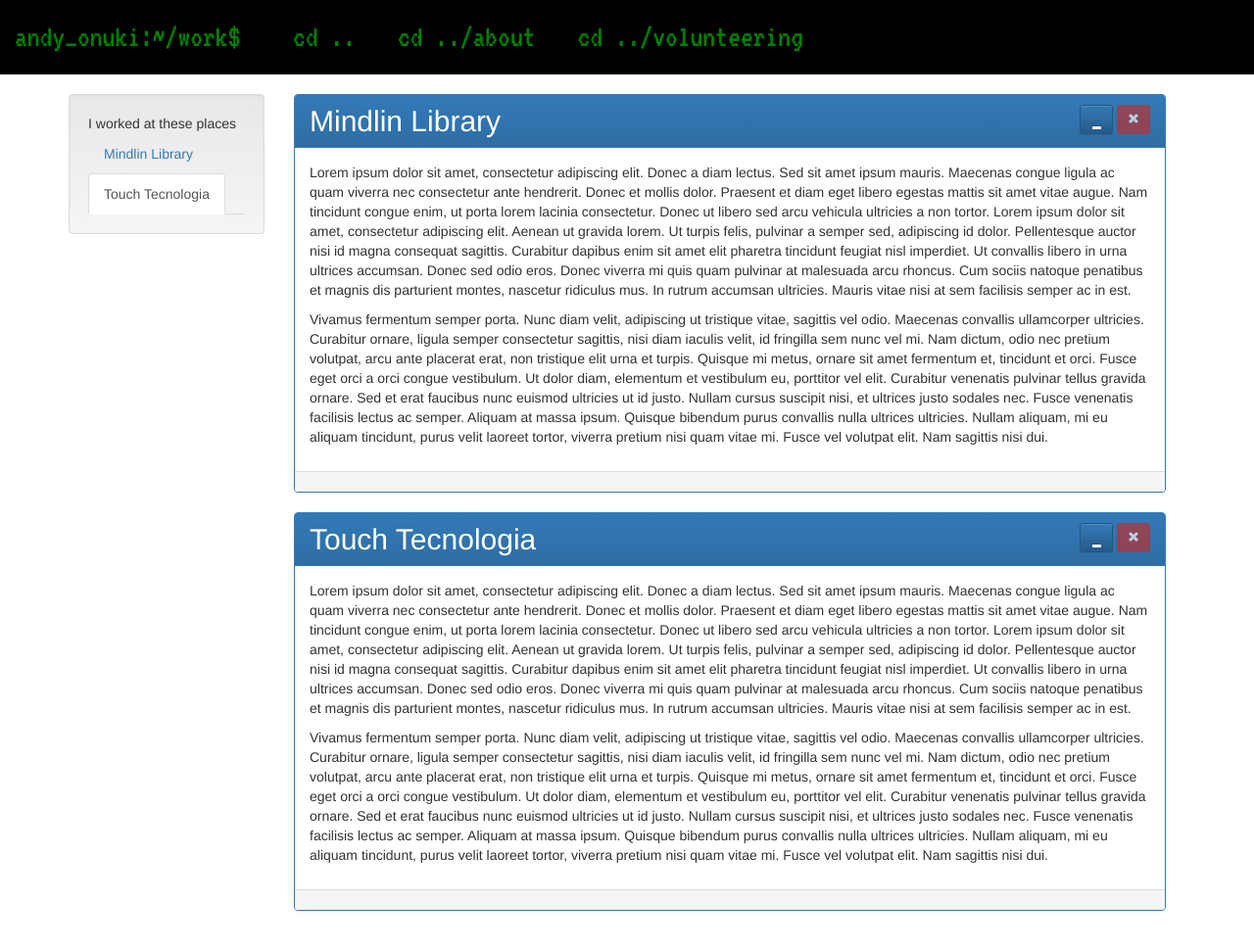
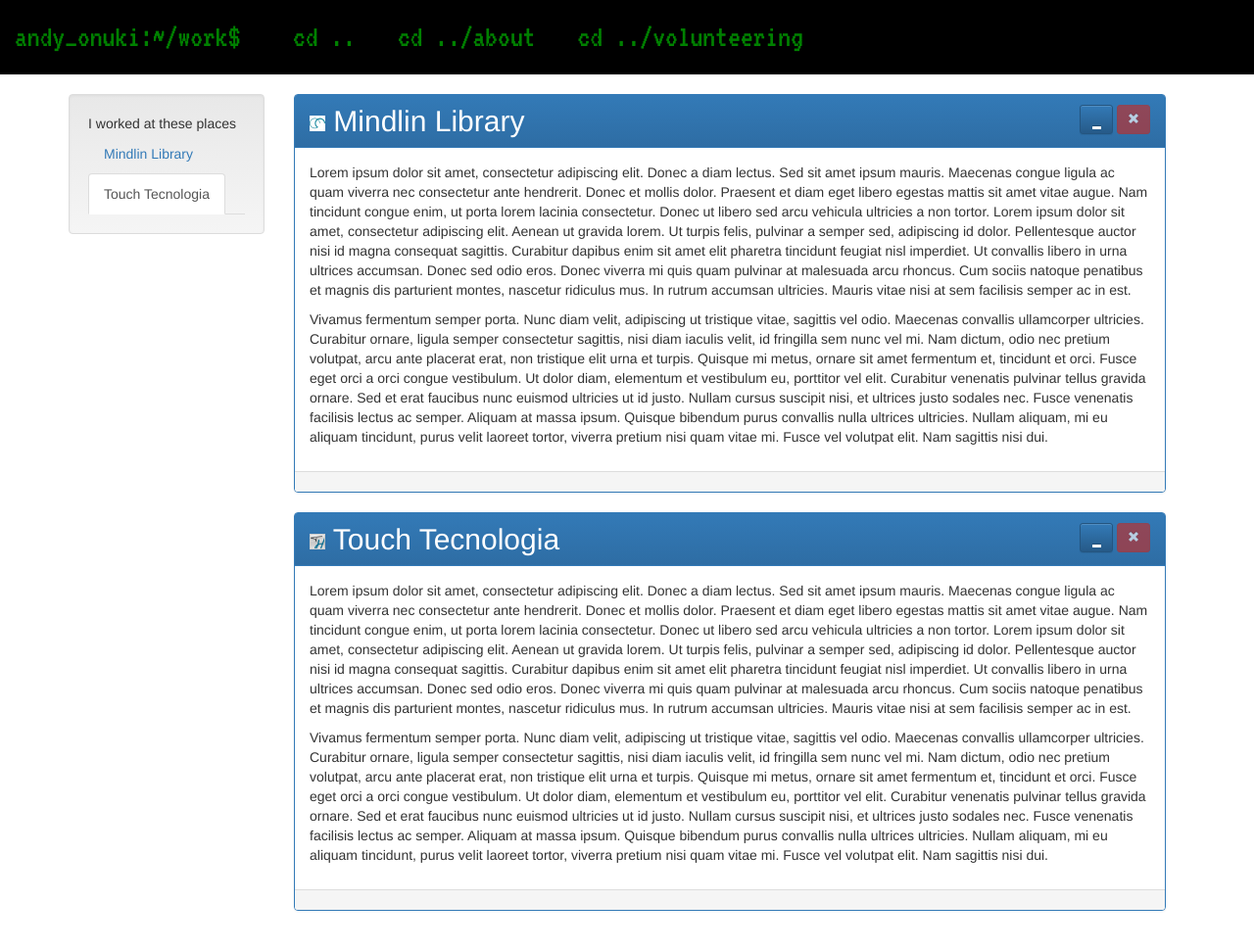
Before and after one commit to meiao/meiao.github.io, a Jekyll site: the page built from work/index.md, in a window 1280 px wide. Shown: the whole page at 98% size. Built offline with Jekyll 4.4.1, drawn with Linux system fonts in a browser that asks for light colours; nearby versions of some CDN libraries.

Commit message:
Favicons

```diff
--- a/_data/volunteering.yaml
+++ b/_data/volunteering.yaml
@@ -4,6 +4,7 @@
     - name: "Code for DC"
       url: "http://codefordc.org"
       id: "codefordc"
+      icon: "/images/favicon_codefordc.ico"
       description: >
         <p>Lorem ipsum dolor sit amet, consectetur adipiscing elit. Donec a diam lectus. Sed sit amet ipsum mauris. Maecenas congue ligula ac quam viverra nec consectetur ante hendrerit. Donec et mollis dolor. Praesent et diam eget libero egestas mattis sit amet vitae augue. Nam tincidunt congue enim, ut porta lorem lacinia consectetur. Donec ut libero sed arcu vehicula ultricies a non tortor. Lorem ipsum dolor sit amet, consectetur adipiscing elit. Aenean ut gravida lorem. Ut turpis felis, pulvinar a semper sed, adipiscing id dolor. Pellentesque auctor nisi id magna consequat sagittis. Curabitur dapibus enim sit amet elit pharetra tincidunt feugiat nisl imperdiet. Ut convallis libero in urna ultrices accumsan. Donec sed odio eros. Donec viverra mi quis quam pulvinar at malesuada arcu rhoncus. Cum sociis natoque penatibus et magnis dis parturient montes, nascetur ridiculus mus. In rutrum accumsan ultricies. Mauris vitae nisi at sem facilisis semper ac in est.</p>
         <p>Vivamus fermentum semper porta. Nunc diam velit, adipiscing ut tristique vitae, sagittis vel odio. Maecenas convallis ullamcorper ultricies. Curabitur ornare, ligula semper consectetur sagittis, nisi diam iaculis velit, id fringilla sem nunc vel mi. Nam dictum, odio nec pretium volutpat, arcu ante placerat erat, non tristique elit urna et turpis. Quisque mi metus, ornare sit amet fermentum et, tincidunt et orci. Fusce eget orci a orci congue vestibulum. Ut dolor diam, elementum et vestibulum eu, porttitor vel elit. Curabitur venenatis pulvinar tellus gravida ornare. Sed et erat faucibus nunc euismod ultricies ut id justo. Nullam cursus suscipit nisi, et ultrices justo sodales nec. Fusce venenatis facilisis lectus ac semper. Aliquam at massa ipsum. Quisque bibendum purus convallis nulla ultrices ultricies. Nullam aliquam, mi eu aliquam tincidunt, purus velit laoreet tortor, viverra pretium nisi quam vitae mi. Fusce vel volutpat elit. Nam sagittis nisi dui.</p>
@@ -16,6 +17,7 @@
     - name: "Techcorridor.io"
       url: "http://techcorridor.io"
       id: "techcorridorio"
+      icon: "/images/favicon_techcorridorio.png"
       description: >
         <p>Lorem ipsum dolor sit amet, consectetur adipiscing elit. Donec a diam lectus. Sed sit amet ipsum mauris. Maecenas congue ligula ac quam viverra nec consectetur ante hendrerit. Donec et mollis dolor. Praesent et diam eget libero egestas mattis sit amet vitae augue. Nam tincidunt congue enim, ut porta lorem lacinia consectetur. Donec ut libero sed arcu vehicula ultricies a non tortor. Lorem ipsum dolor sit amet, consectetur adipiscing elit. Aenean ut gravida lorem. Ut turpis felis, pulvinar a semper sed, adipiscing id dolor. Pellentesque auctor nisi id magna consequat sagittis. Curabitur dapibus enim sit amet elit pharetra tincidunt feugiat nisl imperdiet. Ut convallis libero in urna ultrices accumsan. Donec sed odio eros. Donec viverra mi quis quam pulvinar at malesuada arcu rhoncus. Cum sociis natoque penatibus et magnis dis parturient montes, nascetur ridiculus mus. In rutrum accumsan ultricies. Mauris vitae nisi at sem facilisis semper ac in est.</p>
         <p>Vivamus fermentum semper porta. Nunc diam velit, adipiscing ut tristique vitae, sagittis vel odio. Maecenas convallis ullamcorper ultricies. Curabitur ornare, ligula semper consectetur sagittis, nisi diam iaculis velit, id fringilla sem nunc vel mi. Nam dictum, odio nec pretium volutpat, arcu ante placerat erat, non tristique elit urna et turpis. Quisque mi metus, ornare sit amet fermentum et, tincidunt et orci. Fusce eget orci a orci congue vestibulum. Ut dolor diam, elementum et vestibulum eu, porttitor vel elit. Curabitur venenatis pulvinar tellus gravida ornare. Sed et erat faucibus nunc euismod ultricies ut id justo. Nullam cursus suscipit nisi, et ultrices justo sodales nec. Fusce venenatis facilisis lectus ac semper. Aliquam at massa ipsum. Quisque bibendum purus convallis nulla ultrices ultricies. Nullam aliquam, mi eu aliquam tincidunt, purus velit laoreet tortor, viverra pretium nisi quam vitae mi. Fusce vel volutpat elit. Nam sagittis nisi dui.</p>
--- a/_data/work.yaml
+++ b/_data/work.yaml
@@ -3,11 +3,13 @@
   places:
     - name: "Mindlin Library"
       id: "bbm"
+      icon: "/images/favicon_bbm.ico"
       description: >
         <p>Lorem ipsum dolor sit amet, consectetur adipiscing elit. Donec a diam lectus. Sed sit amet ipsum mauris. Maecenas congue ligula ac quam viverra nec consectetur ante hendrerit. Donec et mollis dolor. Praesent et diam eget libero egestas mattis sit amet vitae augue. Nam tincidunt congue enim, ut porta lorem lacinia consectetur. Donec ut libero sed arcu vehicula ultricies a non tortor. Lorem ipsum dolor sit amet, consectetur adipiscing elit. Aenean ut gravida lorem. Ut turpis felis, pulvinar a semper sed, adipiscing id dolor. Pellentesque auctor nisi id magna consequat sagittis. Curabitur dapibus enim sit amet elit pharetra tincidunt feugiat nisl imperdiet. Ut convallis libero in urna ultrices accumsan. Donec sed odio eros. Donec viverra mi quis quam pulvinar at malesuada arcu rhoncus. Cum sociis natoque penatibus et magnis dis parturient montes, nascetur ridiculus mus. In rutrum accumsan ultricies. Mauris vitae nisi at sem facilisis semper ac in est.</p>
         <p>Vivamus fermentum semper porta. Nunc diam velit, adipiscing ut tristique vitae, sagittis vel odio. Maecenas convallis ullamcorper ultricies. Curabitur ornare, ligula semper consectetur sagittis, nisi diam iaculis velit, id fringilla sem nunc vel mi. Nam dictum, odio nec pretium volutpat, arcu ante placerat erat, non tristique elit urna et turpis. Quisque mi metus, ornare sit amet fermentum et, tincidunt et orci. Fusce eget orci a orci congue vestibulum. Ut dolor diam, elementum et vestibulum eu, porttitor vel elit. Curabitur venenatis pulvinar tellus gravida ornare. Sed et erat faucibus nunc euismod ultricies ut id justo. Nullam cursus suscipit nisi, et ultrices justo sodales nec. Fusce venenatis facilisis lectus ac semper. Aliquam at massa ipsum. Quisque bibendum purus convallis nulla ultrices ultricies. Nullam aliquam, mi eu aliquam tincidunt, purus velit laoreet tortor, viverra pretium nisi quam vitae mi. Fusce vel volutpat elit. Nam sagittis nisi dui.</p>
     - name: "Touch Tecnologia"
       id: "touch"
+      icon: "/images/favicon_touch.png"
       description: >
         <p>Lorem ipsum dolor sit amet, consectetur adipiscing elit. Donec a diam lectus. Sed sit amet ipsum mauris. Maecenas congue ligula ac quam viverra nec consectetur ante hendrerit. Donec et mollis dolor. Praesent et diam eget libero egestas mattis sit amet vitae augue. Nam tincidunt congue enim, ut porta lorem lacinia consectetur. Donec ut libero sed arcu vehicula ultricies a non tortor. Lorem ipsum dolor sit amet, consectetur adipiscing elit. Aenean ut gravida lorem. Ut turpis felis, pulvinar a semper sed, adipiscing id dolor. Pellentesque auctor nisi id magna consequat sagittis. Curabitur dapibus enim sit amet elit pharetra tincidunt feugiat nisl imperdiet. Ut convallis libero in urna ultrices accumsan. Donec sed odio eros. Donec viverra mi quis quam pulvinar at malesuada arcu rhoncus. Cum sociis natoque penatibus et magnis dis parturient montes, nascetur ridiculus mus. In rutrum accumsan ultricies. Mauris vitae nisi at sem facilisis semper ac in est.</p>
         <p>Vivamus fermentum semper porta. Nunc diam velit, adipiscing ut tristique vitae, sagittis vel odio. Maecenas convallis ullamcorper ultricies. Curabitur ornare, ligula semper consectetur sagittis, nisi diam iaculis velit, id fringilla sem nunc vel mi. Nam dictum, odio nec pretium volutpat, arcu ante placerat erat, non tristique elit urna et turpis. Quisque mi metus, ornare sit amet fermentum et, tincidunt et orci. Fusce eget orci a orci congue vestibulum. Ut dolor diam, elementum et vestibulum eu, porttitor vel elit. Curabitur venenatis pulvinar tellus gravida ornare. Sed et erat faucibus nunc euismod ultricies ut id justo. Nullam cursus suscipit nisi, et ultrices justo sodales nec. Fusce venenatis facilisis lectus ac semper. Aliquam at massa ipsum. Quisque bibendum purus convallis nulla ultrices ultricies. Nullam aliquam, mi eu aliquam tincidunt, purus velit laoreet tortor, viverra pretium nisi quam vitae mi. Fusce vel volutpat elit. Nam sagittis nisi dui.</p>
--- a/_includes/items.html
+++ b/_includes/items.html
@@ -10,7 +10,14 @@
           <span class="glyphicon glyphicon-remove"></span>
         </button>
       </span>
-      <h2><a href="{{item.url}}">{{item.name}}</a></h2>
+      <h2>
+        {% if item.icon %}
+          <img src="{{site.baseurl}}{{item.icon}}" alt="{{item.name}} logo" class="favicon"/>
+        {% endif %}
+        <a href="{{item.url}}">
+        {{item.name}}
+        </a>
+      </h2>
     </header>
 
     <section id="{{item.id}}-collapse" class="panel-collapse collapse in" role="tabpanel">
--- a/_sass/main.scss
+++ b/_sass/main.scss
@@ -27,6 +27,10 @@
   a {
     color: inherit;
   }
+  .favicon {
+    max-height: 24px;
+    background-color: white;
+  }
 }
 
 .glyphicon.glyphicon-minus {
```
Also changed, not shown: images/favicon_bbm.ico (added), images/favicon_codefordc.ico (added), images/favicon_projecteuler.ico (added), images/favicon_techcorridorio.png (added), images/favicon_touch.png (added).
